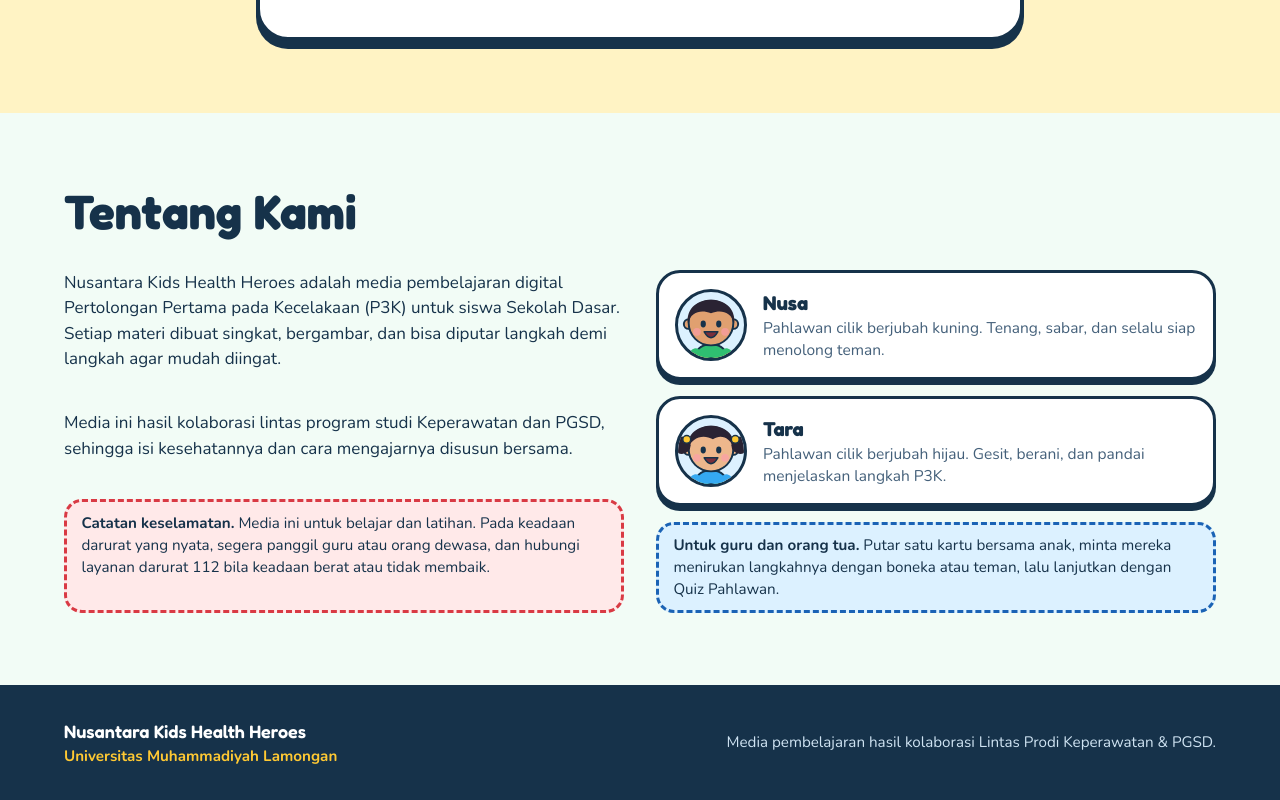
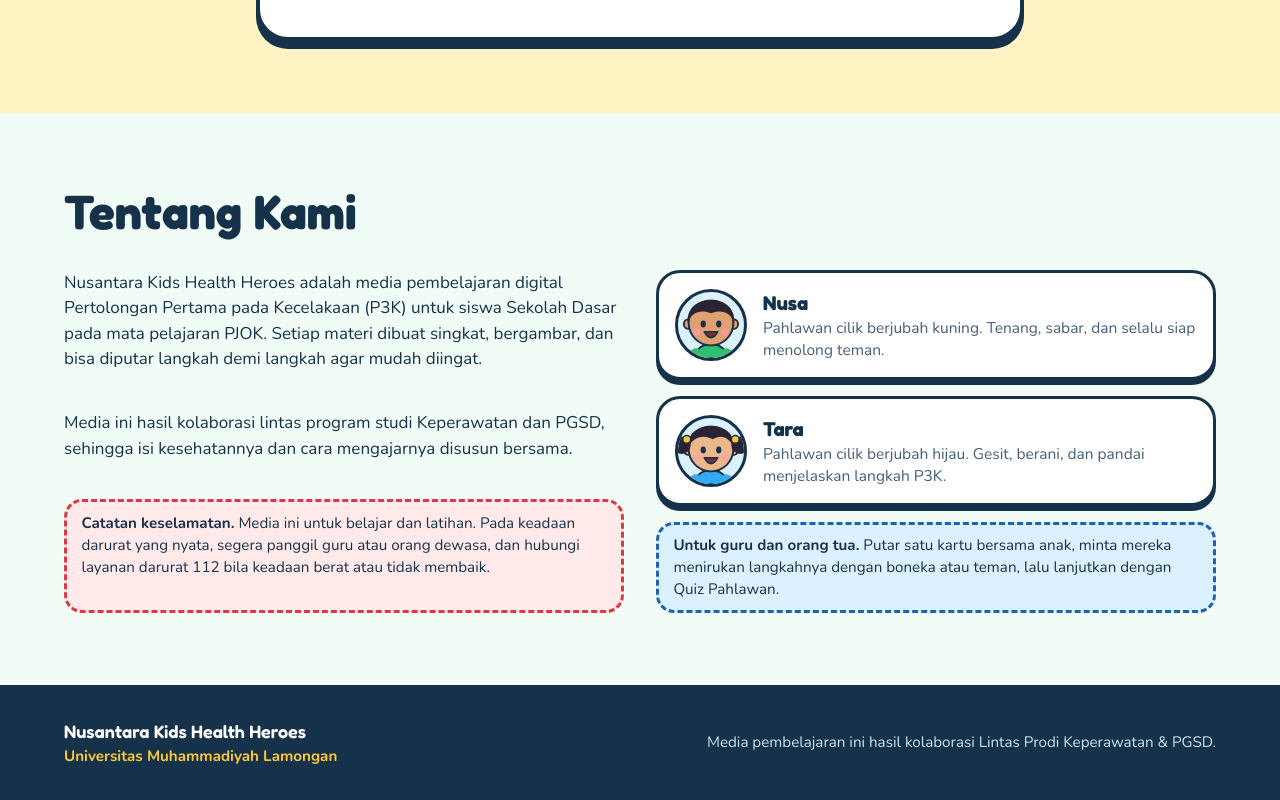
Before and after one commit to wildan-art/Nasional-heroes, a plain HTML site: page nkhh-website 2/index.html in a window 1280 px wide. Shown: the part 3853-4653 px from the top of the page. Drawn offline with nearby package versions, Linux system fonts and the light colour scheme.

Commit message:
Update index.html

```diff
--- a/nkhh-website 2/index.html
+++ b/nkhh-website 2/index.html
@@ -131,7 +131,7 @@
     <h2 class="font-bold" style="font-size:clamp(2rem,5vw,3rem)">Tentang Kami</h2>
     <div class="mt-8 grid md:grid-cols-2 gap-8">
       <div class="min-w-0 grid gap-4">
-        <p>Nusantara Kids Health Heroes adalah media pembelajaran digital Pertolongan Pertama pada Kecelakaan (P3K) untuk siswa Sekolah Dasar. Setiap materi dibuat singkat, bergambar, dan bisa diputar langkah demi langkah agar mudah diingat.</p>
+        <p>Nusantara Kids Health Heroes adalah media pembelajaran digital Pertolongan Pertama pada Kecelakaan (P3K) untuk siswa Sekolah Dasar pada mata pelajaran PJOK. Setiap materi dibuat singkat, bergambar, dan bisa diputar langkah demi langkah agar mudah diingat.</p>
         <p>Media ini hasil kolaborasi lintas program studi Keperawatan dan PGSD, sehingga isi kesehatannya dan cara mengajarnya disusun bersama.</p>
         <div class="note warn"><strong>Catatan keselamatan.</strong> Media ini untuk belajar dan latihan. Pada keadaan darurat yang nyata, segera panggil guru atau orang dewasa, dan hubungi layanan darurat 112 bila keadaan berat atau tidak membaik.</div>
       </div>
@@ -155,7 +155,7 @@
   <div class="gutter"><div class="inner py-8 grid gap-2 text-center md:text-left md:flex md:justify-between md:items-center">
     <div><p class="disp text-lg font-semibold" style="color:#fff">Nusantara Kids Health Heroes</p>
     <p class="text-[.95rem] font-bold" style="color:var(--sun)">Universitas Muhammadiyah Lamongan</p></div>
-    <p class="text-[.95rem]" style="color:#CFE3F2">Media pembelajaran hasil kolaborasi Lintas Prodi Keperawatan &amp; PGSD.</p>
+    <p class="text-[.95rem]" style="color:#CFE3F2">Media pembelajaran ini hasil kolaborasi Lintas Prodi Keperawatan &amp; PGSD.</p>
   </div></div>
 </footer>
 
```
